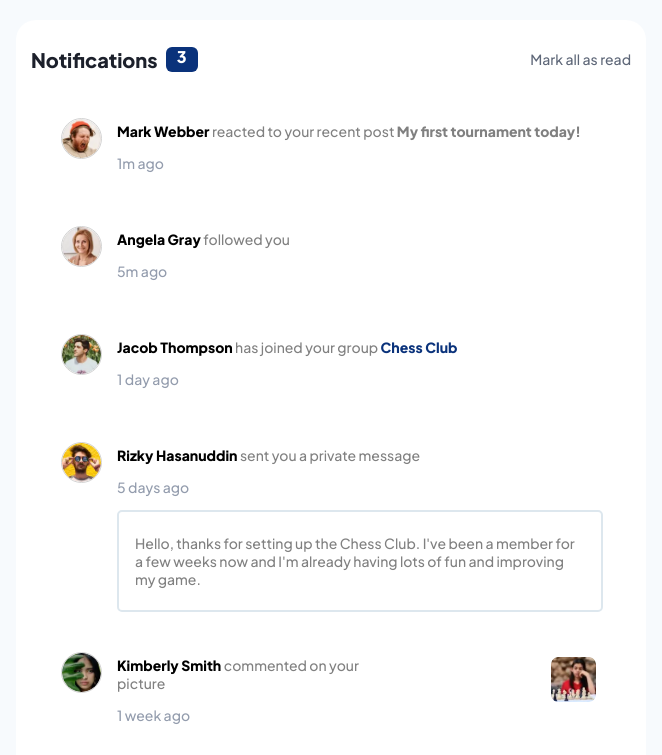
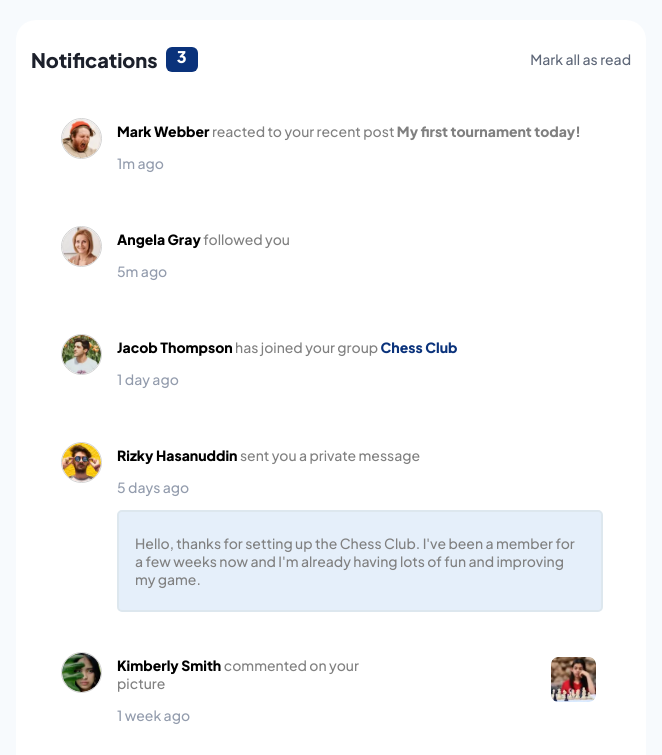
Before and after one commit to Olebxgeng/notifications-page-main, a plain HTML site: page index.html in a window 1280 px wide. In both pictures the pointer is over the element 669 px from the left and 561 px from the top of the page. Shown: the top 755 px of the page, without its empty margins (309-971 px from the left). Drawn offline with Linux system fonts and the light colour scheme.

Commit message:
index css

```diff
--- a/index.css
+++ b/index.css
@@ -173,7 +173,7 @@ section{
         display:flex;
         gap: 150px
     }
-    .chess-comment:hover{
+    .comment:hover{
         background: #E5EFFA;
     }
     .name:hover, strong:hover, .mark-all-as-read:hover{
```
